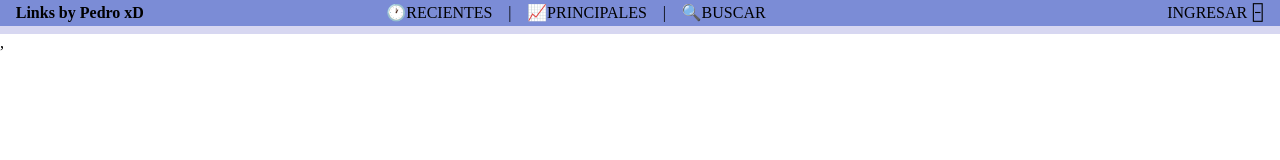
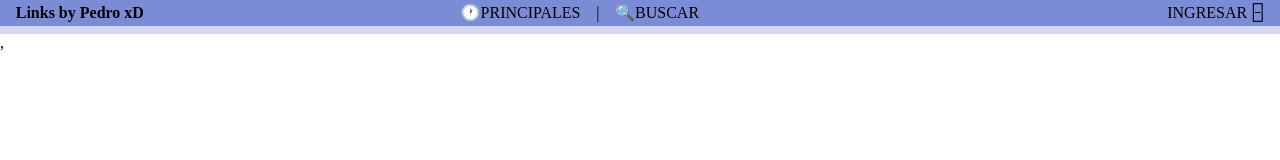
Before and after one commit to JosePedroZarate/front-react-apollo, a React app: page /new/1 in a window 1280 px wide. Built offline with nearby package versions, Linux system fonts and the light colour scheme.

Commit message:
Estilos2

```diff
--- a/src/components/Header.js
+++ b/src/components/Header.js
@@ -15,14 +15,12 @@ const Header = () => {
   return (
     <div className="flex pa1 justify-between nowrap orange">
       <div className="flex flex-fixed black">
-        <div className="fw7 mr1">⠀Links by Pedro xD⠀⠀⠀⠀⠀⠀⠀⠀⠀⠀⠀⠀⠀⠀⠀⠀⠀⠀⠀</div>
-        <Link to="/" className="ml1 no-underline black">
-        ⠀🕐RECIENTES⠀
-        </Link>
+        <div className="fw7 mr1">⠀Links by Pedro xD⠀⠀⠀⠀⠀⠀⠀⠀⠀⠀⠀⠀⠀⠀⠀⠀⠀⠀⠀⠀⠀⠀⠀⠀⠀</div>
 
-	<div className="ml1">|</div>
+
+	<div className="ml1"></div>
         <Link to="/top" className="ml1 no-underline black">
-        ⠀📈PRINCIPALES⠀
+        ⠀🕐PRINCIPALES⠀
         </Link>
 
         <div className="ml1">|</div>
```
Also changed, not shown: build/asset-manifest.json, build/index.html, 4 other files.
